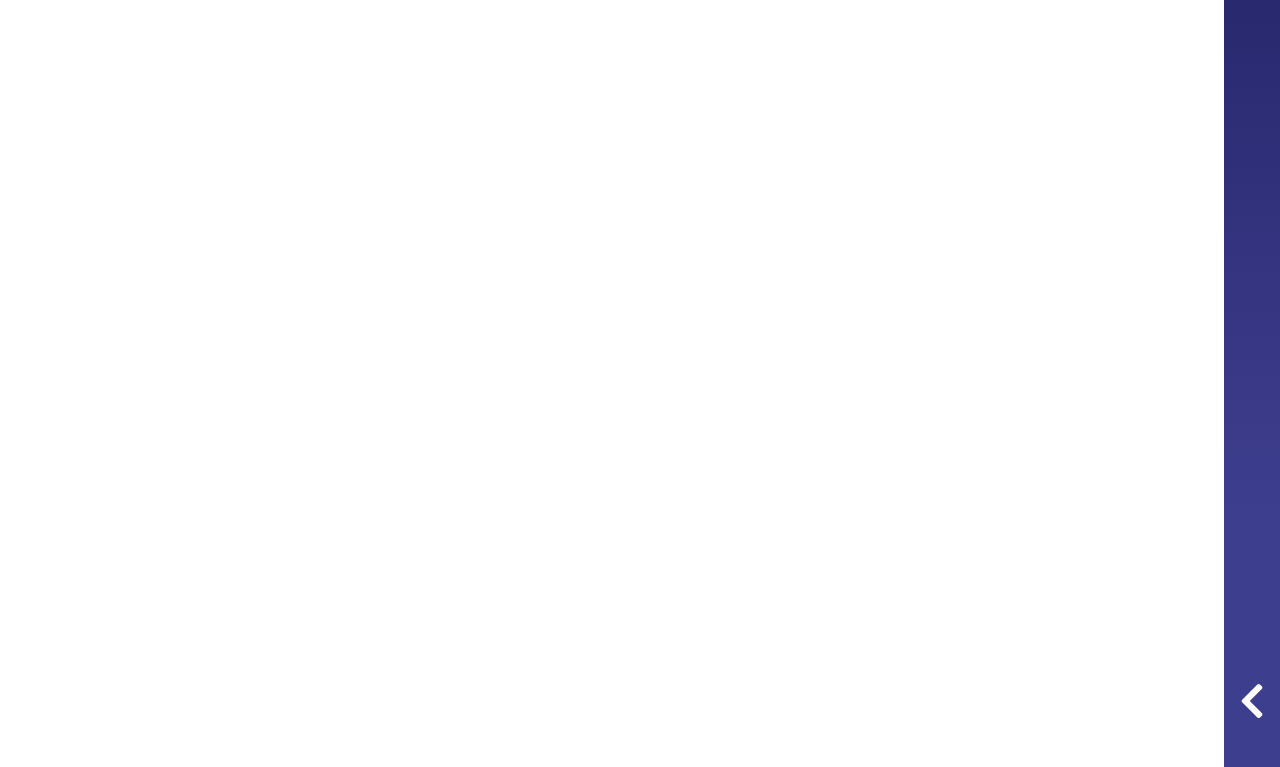
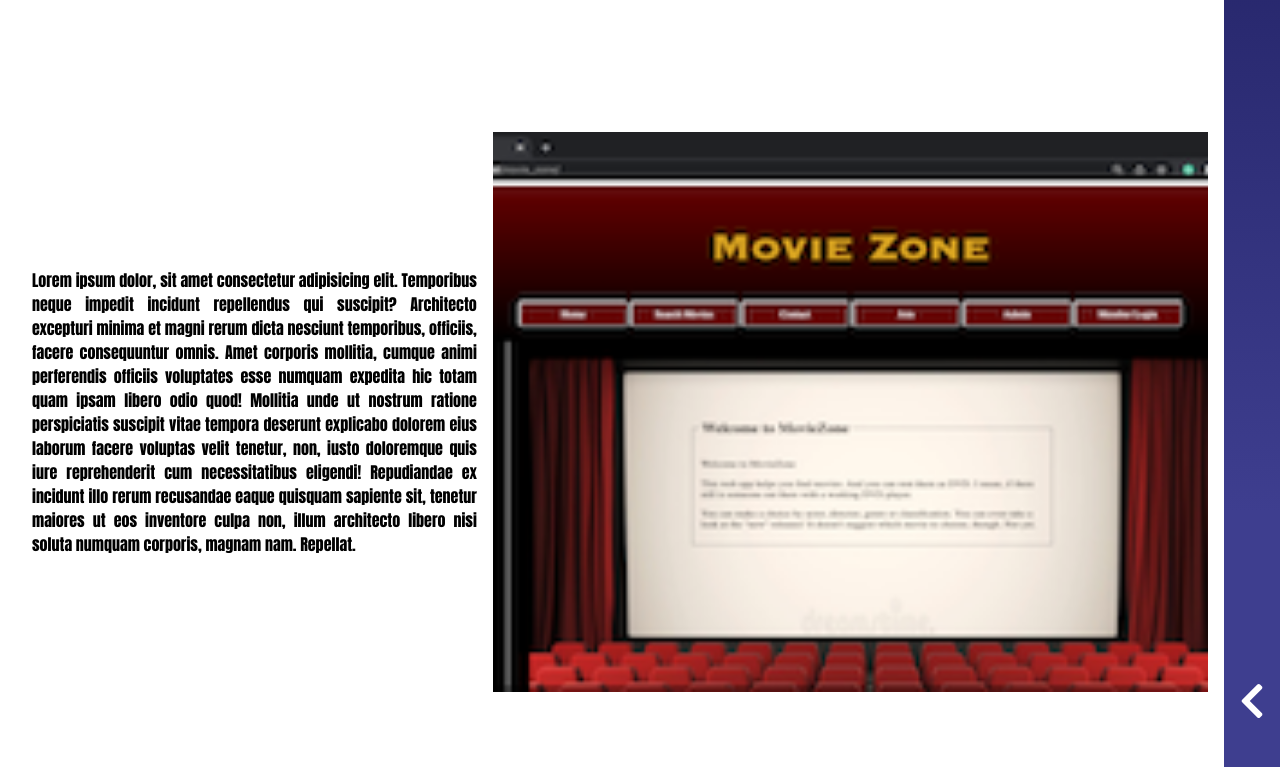
Before and after one commit to Nantakud/my_portfolio, a React (Create React App) app: page /projects in a window 1280 px wide. Shown: the part 833-1600 px from the top of the page. Built offline with nearby package versions, Linux system fonts and the light colour scheme.

Commit message:
added new library

```diff
--- a/package.json
+++ b/package.json
@@ -11,6 +11,7 @@
     "react-dom": "^17.0.2",
     "react-icon": "^1.0.0",
     "react-icons": "^4.3.1",
+    "react-intersection-observer": "^8.33.1",
     "react-scripts": "4.0.3",
     "web-vitals": "^1.1.2"
   },
--- a/src/components/project/Project.jsx
+++ b/src/components/project/Project.jsx
@@ -1,25 +1,13 @@
 import "./project.scss";
 import { FaGlobe, FaGithubSquare } from "react-icons/fa";
 import { useState, useEffect, useRef } from "react";
+import { useInView } from "react-intersection-observer";
 
 export default function Project({ project }) {
-  const [offesetY, setOffesetY] = useState(0);
-  const [active, setActive] = useState(false);
-  const detailRef = useRef();
-  const handleScroll = () => {
-    let distance =
-      detailRef.current.getBoundingClientRect().top - window.scrollY;
-    if (distance < 100 || distance < 0) {
-      setActive(true);
-    } else {
-      setActive(false);
-    }
-  };
-
-  useEffect(() => {
-    window.addEventListener("scroll", handleScroll);
-    return () => window.removeEventListener("scroll", handleScroll);
-  }, []);
+  const { ref, inView } = useInView({
+    /* Optional options */
+    threshold: 0.4,
+  });
 
   return (
     <div className="project_container">
@@ -77,46 +65,55 @@ export default function Project({ project }) {
       </div>
 
       <div className="details">
-        <div className={`detail ${active && "active"}`} ref={detailRef}>
-          <p className="text">
-            Lorem ipsum dolor, sit amet consectetur adipisicing elit. Temporibus
-            neque impedit incidunt repellendus qui suscipit? Architecto
-            excepturi minima et magni rerum dicta nesciunt temporibus, officiis,
-            facere consequuntur omnis. Amet corporis mollitia, cumque animi
-            perferendis officiis voluptates esse numquam expedita hic totam quam
-            ipsam libero odio quod! Mollitia unde ut nostrum ratione
-            perspiciatis suscipit vitae tempora deserunt explicabo dolorem eius
-            laborum facere voluptas velit tenetur, non, iusto doloremque quis
-            iure reprehenderit cum necessitatibus eligendi! Repudiandae ex
-            incidunt illo rerum recusandae eaque quisquam sapiente sit, tenetur
-            maiores ut eos inventore culpa non, illum architecto libero nisi
-            soluta numquam corporis, magnam nam. Repellat.
+        <div className={`detail ${inView && "zoom"}`} ref={ref}>
+          <div className="text">
+            <p>
+              Lorem ipsum dolor, sit amet consectetur adipisicing elit.
+              Temporibus neque impedit incidunt repellendus qui suscipit?
+              Architecto excepturi minima et magni rerum dicta nesciunt
+              temporibus, officiis, facere consequuntur omnis. Amet corporis
+              mollitia, cumque animi perferendis officiis voluptates esse
+              numquam expedita hic totam quam ipsam libero odio quod! Mollitia
+              unde ut nostrum ratione perspiciatis suscipit vitae tempora
+              deserunt explicabo dolorem eius laborum facere voluptas velit
+              tenetur, non, iusto doloremque quis iure reprehenderit cum
+              necessitatibus eligendi! Repudiandae ex incidunt illo rerum
+              recusandae eaque quisquam sapiente sit, tenetur maiores ut eos
+              inventore culpa non, illum architecto libero nisi soluta numquam
+              corporis, magnam nam. Repellat.
             </p>
+          </div>
           <div className="image">
             <img src="assets/movie_zone_thumbnail.png" alt="just a test" />
           </div>
         </div>
         <div className="detail">
-          <p className="text">
+          <div className="text">
+            <p>
               Lorem ipsum dolor, sit amet consectetur adipisicing elit. Nihil,
               ipsum earum totam voluptates omnis atque perspiciatis excepturi
-            debitis at facere est fugit cum voluptate id dolor adipisci mollitia
-            rerum ducimus. Beatae, voluptatum! Accusantium, fuga magni.
+              debitis at facere est fugit cum voluptate id dolor adipisci
+              mollitia rerum ducimus. Beatae, voluptatum! Accusantium, fuga
+              magni.
             </p>
+          </div>
           <div className="image">
             <img src="assets/movie_zone_thumbnail.png" alt="just a test" />
           </div>
         </div>
         <div className="detail">
-          <p className="text">
+          <div className="text">
+            <p>
+              {" "}
               Lorem ipsum dolor sit amet consectetur, adipisicing elit. Laborum
               sint veritatis odio nulla sapiente, itaque et eum vero placeat
               corrupti repellendus aliquam sequi, quisquam nisi excepturi
               expedita, aperiam quam repellat. Tempore saepe laudantium deleniti
-            perspiciatis dolor nulla adipisci vitae laboriosam, rerum inventore
-            molestias, maiores beatae aliquam, officia voluptatem excepturi quia
-            nisi necessitatibus enim dolorem iusto.
+              perspiciatis dolor nulla adipisci vitae laboriosam, rerum
+              inventore molestias, maiores beatae aliquam, officia voluptatem
+              excepturi quia nisi necessitatibus enim dolorem iusto.
             </p>
+          </div>
           <div className="image">
             <img src="assets/movie_zone_thumbnail.png" alt="just a test" />
           </div>
--- a/src/components/project/project.scss
+++ b/src/components/project/project.scss
@@ -82,6 +82,7 @@
   .details {
     margin: 5rem 0;
     width: 100%;
+    transition: all 3s ease-in-out;
     .detail {
       height: 70vh;
       text-align: justify;
@@ -91,12 +92,15 @@
       justify-content: space-evenly;
       align-items: center;
       opacity: 0;
+      transform: scale(85%);
+      transition: 2s;
+
       .text {
-        width: 50%;
+        flex: 1;
         padding: 0 1rem;
       }
       .image {
-        width: 50%;
+        width: 60%;
         height: 100%;
         overflow: hidden;
 
@@ -107,8 +111,10 @@
         }
       }
     }
-    .active {
+    .zoom {
       opacity: 1;
+      transform: scale(100%);
+      transition: 2s;
     }
   }
 }
```
Also changed, not shown: 1 other file (tests, documents, lock files or other folders). Lines whose indentation alone changed are shown as unchanged.
